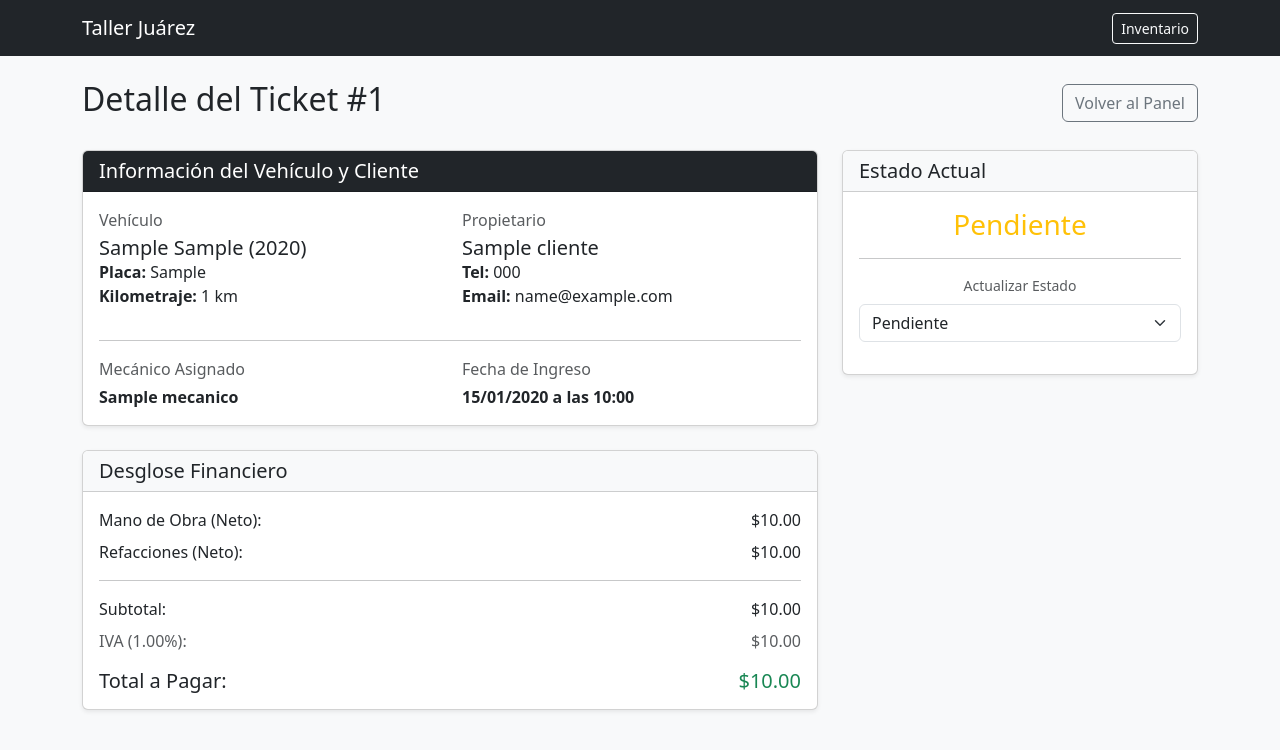
After one commit to MDeBock/prueba-tecnica-taller-rapido-juarez, a Django app: page /servicio/1/ in a window 1280 px wide. The commit adds this page. Shown: the top 750 px of the page. Run offline with Django 5.2, Linux system fonts and the light colour scheme; tables that the repository leaves empty hold one stand-in row (values such as "Sample post").

Commit message:
feat: implement service detail view and inventory edit functionality

```diff
--- a/taller/templates/taller/base.html
+++ b/taller/templates/taller/base.html
@@ -10,10 +10,10 @@
 
     <nav class="navbar navbar-expand-lg navbar-dark bg-dark mb-4">
         <div class="container">
-            <a class="navbar-brand" href="{% url 'taller:dashboard' %}">🚗 Taller Juárez</a>
+            <a class="navbar-brand" href="{% url 'taller:dashboard' %}"> Taller Juárez</a>
 
             <div class="d-flex">
-                <a href="{% url 'taller:inventario' %}" class="btn btn-outline-light btn-sm">📦 Inventario</a>
+                <a href="{% url 'taller:inventario' %}" class="btn btn-outline-light btn-sm">Inventario</a>
             </div>
         </div>
     </nav>
--- /dev/null
+++ b/taller/templates/taller/detalle_servicio.html
@@ -0,0 +1,109 @@
+{% extends 'taller/base.html' %}
+
+{% block content %}
+<div class="row mb-4">
+    <div class="col-12 d-flex justify-content-between align-items-center">
+        <h2>Detalle del Ticket #{{ servicio.id }}</h2>
+        <a href="{% url 'taller:dashboard' %}" class="btn btn-outline-secondary">Volver al Panel</a>
+    </div>
+</div>
+
+<div class="row">
+    <div class="col-md-8 col-12 mb-4">
+        <div class="card shadow-sm mb-4">
+            <div class="card-header bg-dark text-white">
+                <h5 class="mb-0">Información del Vehículo y Cliente</h5>
+            </div>
+            <div class="card-body">
+                <div class="row">
+                    <div class="col-sm-6 mb-3">
+                        <p class="text-muted mb-1">Vehículo</p>
+                        <h5 class="mb-0">{{ servicio.auto.marca }} {{ servicio.auto.modelo }} ({{ servicio.auto.anio }})</h5>
+                        <p class="mb-0"><strong>Placa:</strong> {{ servicio.auto.placa }}</p>
+                        <p class="mb-0"><strong>Kilometraje:</strong> {{ servicio.km_entrada }} km</p>
+                    </div>
+                    <div class="col-sm-6 mb-3">
+                        <p class="text-muted mb-1">Propietario</p>
+                        <h5 class="mb-0">{{ servicio.auto.cliente.nombre }}</h5>
+                        <p class="mb-0"><strong>Tel:</strong> {{ servicio.auto.cliente.telefono }}</p>
+                        {% if servicio.auto.cliente.email %}
+                            <p class="mb-0"><strong>Email:</strong> {{ servicio.auto.cliente.email }}</p>
+                        {% endif %}
+                    </div>
+                </div>
+                <hr>
+                <div class="row">
+                    <div class="col-sm-6">
+                        <p class="text-muted mb-1">Mecánico Asignado</p>
+                        <p class="mb-0 fw-bold">{{ servicio.mecanico.nombre|default:"Sin asignar" }}</p>
+                    </div>
+                    <div class="col-sm-6">
+                        <p class="text-muted mb-1">Fecha de Ingreso</p>
+                        <p class="mb-0 fw-bold">{{ servicio.fecha_agenda|date:"d/m/Y" }} a las {{ servicio.hora_agenda|time:"H:i" }}</p>
+                    </div>
+                </div>
+            </div>
+        </div>
+
+        <div class="card shadow-sm">
+            <div class="card-header bg-light">
+                <h5 class="mb-0">Desglose Financiero</h5>
+            </div>
+            <div class="card-body">
+                <div class="d-flex justify-content-between mb-2">
+                    <span>Mano de Obra (Neto):</span>
+                    <span>${{ servicio.costo_mano_obra_neto }}</span>
+                </div>
+                <div class="d-flex justify-content-between mb-2">
+                    <span>Refacciones (Neto):</span>
+                    <span>${{ servicio.costo_refacciones_neto }}</span>
+                </div>
+                <hr>
+                <div class="d-flex justify-content-between mb-2">
+                    <span>Subtotal:</span>
+                    <span>${{ servicio.subtotal_neto }}</span>
+                </div>
+                <div class="d-flex justify-content-between mb-2 text-muted">
+                    <span>IVA ({{ servicio.porcentaje_iva_aplicado }}%):</span>
+                    <span>${{ servicio.iva_total }}</span>
+                </div>
+                <div class="d-flex justify-content-between mt-3">
+                    <h5 class="mb-0">Total a Pagar:</h5>
+                    <h5 class="mb-0 text-success">${{ servicio.gran_total }}</h5>
+                </div>
+            </div>
+        </div>
+    </div>
+
+    <div class="col-md-4 col-12">
+        <div class="card shadow-sm mb-4">
+            <div class="card-header bg-light">
+                <h5 class="mb-0">Estado Actual</h5>
+            </div>
+            <div class="card-body text-center">
+                {% if servicio.estado == 'Pendiente' %}
+                    <h3 class="text-warning">Pendiente</h3>
+                {% elif servicio.estado == 'En Proceso' %}
+                    <h3 class="text-info">En Proceso</h3>
+                {% else %}
+                    <h3 class="text-success">Entregado</h3>
+                {% endif %}
+
+                <hr>
+                <p class="text-muted small mb-2">Actualizar Estado</p>
+                <form method="POST">
+                    {% csrf_token %}
+                    <input type="hidden" name="cambiar_estado" value="1">
+                    <select name="nuevo_estado" class="form-select mb-3" onchange="this.form.submit()">
+                        {% for estado in estados_disponibles %}
+                            <option value="{{ estado }}" {% if servicio.estado == estado %}selected{% endif %}>
+                                {{ estado }}
+                            </option>
+                        {% endfor %}
+                    </select>
+                </form>
+            </div>
+        </div>
+    </div>
+</div>
+{% endblock %}
--- a/taller/urls.py
+++ b/taller/urls.py
@@ -10,4 +10,8 @@ urlpatterns = [
     # Rutas del Inventario
     path('inventario/', views.inventario, name='inventario'),
     path('inventario/nueva/', views.nueva_refaccion, name='nueva_refaccion'),
+    path('inventario/editar/<int:refaccion_id>/', views.editar_refaccion, name='editar_refaccion'),
+
+    # Ruta del Detalle
+    path('servicio/<int:servicio_id>/', views.detalle_servicio, name='detalle_servicio'),
 ]
--- a/taller/views.py
+++ b/taller/views.py
@@ -1,4 +1,4 @@
-from django.shortcuts import render, redirect
+from django.shortcuts import render, redirect, get_object_or_404
 from .models import Servicio, Refaccion
 from .forms import ServicioForm, RefaccionForm
 
@@ -33,3 +33,38 @@ def nueva_refaccion(request):
         form = RefaccionForm()
 
     return render(request, 'taller/nueva_refaccion.html', {'form': form})
+
+def detalle_servicio(request, servicio_id):
+
+    servicio = get_object_or_404(Servicio, id=servicio_id)
+
+
+    if request.method == 'POST' and 'cambiar_estado' in request.POST:
+        nuevo_estado = request.POST.get('nuevo_estado')
+
+        if nuevo_estado in dict(Servicio.ESTADOS).keys():
+            servicio.estado = nuevo_estado
+            servicio.save(update_fields=['estado'])
+            return redirect('taller:detalle_servicio', servicio_id=servicio.id)
+
+    contexto = {
+        'servicio': servicio,
+        'estados_disponibles': [estado[0] for estado in Servicio.ESTADOS]
+    }
+    return render(request, 'taller/detalle_servicio.html', contexto)
+
+def editar_refaccion(request, refaccion_id):
+
+    refaccion = get_object_or_404(Refaccion, id=refaccion_id)
+
+    if request.method == 'POST':
+
+        form = RefaccionForm(request.POST, instance=refaccion)
+        if form.is_valid():
+            form.save()
+            return redirect('taller:inventario')
+    else:
+
+        form = RefaccionForm(instance=refaccion)
+
+    return render(request, 'taller/editar_refaccion.html', {'form': form, 'refaccion': refaccion})
```
Also changed, not shown: taller/templates/taller/dashboard.html (+5 -2 lines), taller/templates/taller/editar_refaccion.html (added, +40 -0 lines), taller/templates/taller/inventario.html (+5 -2 lines).
